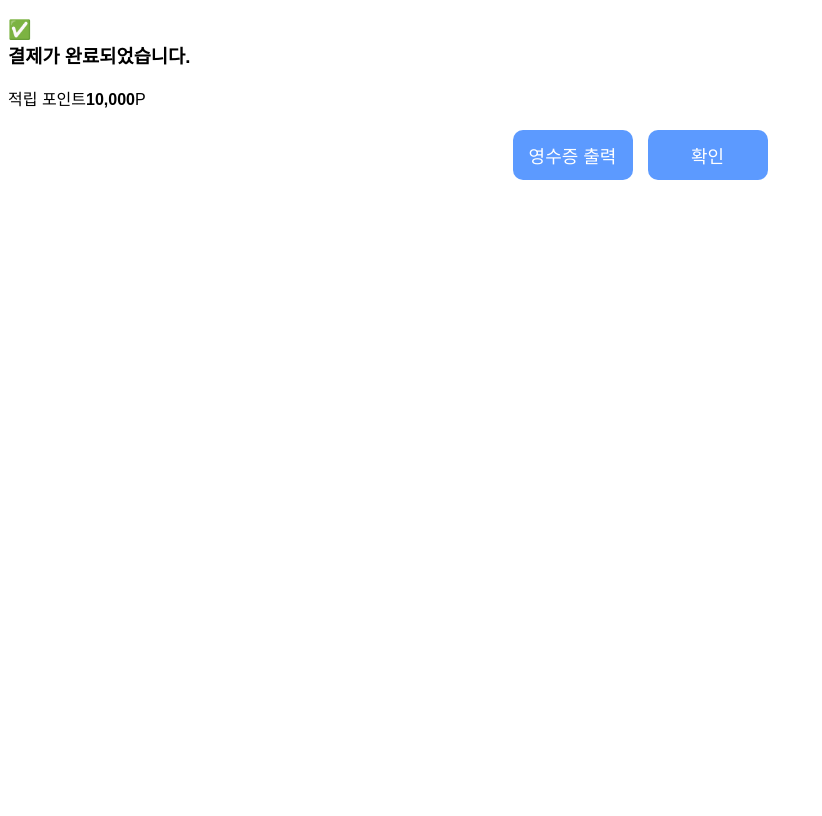
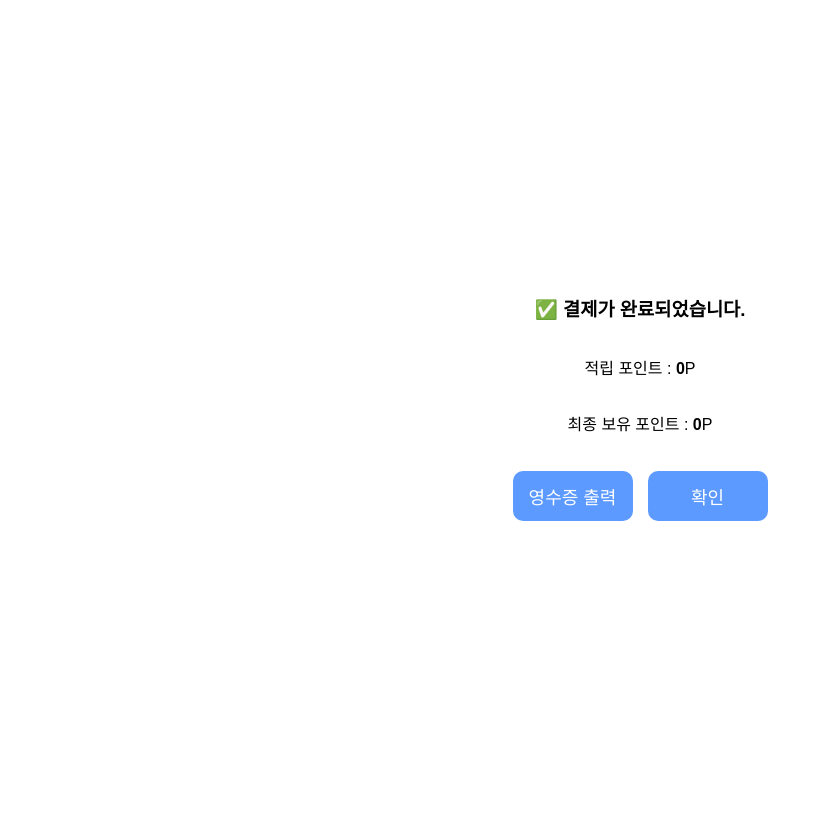
Before and after one commit to pladata-encore/DA36-final-web-BreadScanso-repo, a Django app: page /kiosk/payment_completed/ in a window 1280 px wide. Shown: the whole page, without its empty margins (0-822 px from the left). Before the commit the page ends 180 px from the top, so only its background shows below. Run offline with Django 5.2, Linux system fonts and the light colour scheme.

Commit message:
Update: kiosk 결제완료페이지 포인트 자동 노출(DB반영전,콘솔확인가능) #102

```diff
--- a/static/css/style.css
+++ b/static/css/style.css
@@ -673,7 +673,14 @@ body.kiosk-payment-completed .blue-button {
     color: white;
 }
 
-
+body.kiosk-payment-completed {
+    display: flex;
+    flex-direction: column; /* 세로 정렬 */
+    justify-content: center; /* 세로 중앙 정렬 */
+    align-items: center; /* 가로 중앙 정렬 */
+    height: 100vh; /* 전체 화면 높이 */
+    text-align: center; /* 텍스트 중앙 정렬 */
+}
 
 
 
--- /dev/null
+++ b/static/js/kiosk-paymentCompleted.js
@@ -0,0 +1,37 @@
+document.addEventListener("DOMContentLoaded", function () {
+    let earnedPointsElem = document.getElementById("earned_point"); // 적립된 포인트 요소
+    let finalPointElem = document.getElementById("final_point"); // 보유 포인트 요소
+
+    // 숫자 변환 함수 (쉼표 제거 후 정수 변환)
+    function parseNumber(text) {
+        return parseInt(text.replace(/,/g, ""), 10) || 0;
+    }
+
+    function updatePoints() {
+        const finalAmount = sessionStorage.getItem("final_amount");  // 최종 결제 금액 가져오기
+        const points = sessionStorage.getItem("points"); // 기존 보유 포인트 가져오기
+        const use_points = sessionStorage.getItem("use_points"); // 사용한 포인트 가져오기
+
+        console.log("최종 결제 금액:", finalAmount);
+        console.log("기존 보유 포인트:", points);
+        console.log("사용한 포인트:", use_points);
+
+        let remainingPoints = points - use_points;
+        console.log("사용후 남은 포인트:", remainingPoints);
+
+        let earnedPoints = 0;
+        if (finalAmount) {
+            earnedPoints = Math.floor(finalAmount * 0.05); // 적립 포인트 계산 (5%)
+            earnedPointsElem.textContent = earnedPoints.toLocaleString(); // 천 단위 쉼표 적용
+            console.log("적립된 포인트:", earnedPoints);
+        }
+
+        // 사용후 남은 포인트 + 적립 포인트 = 새로운 보유 포인트
+        let finalPoints = remainingPoints + earnedPoints;
+        finalPointElem.textContent = finalPoints.toLocaleString(); // 천 단위 쉼표 적용
+        console.log("최종 보유 포인트:", finalPoints);
+    }
+
+    // 페이지 로드 시 자동 업데이트
+    updatePoints();
+});
--- a/static/js/kiosk-paymentMethod.js
+++ b/static/js/kiosk-paymentMethod.js
@@ -20,6 +20,7 @@ document.addEventListener("DOMContentLoaded", function () {
 
         let finalAmount = Math.max(totalAmount - use_points, 0); // 음수 방지
         finalAmountElem.textContent = finalAmount.toLocaleString(); // 천 단위 쉼표 적용
+        sessionStorage.setItem("final_amount", finalAmount);
         console.log("최종 결제 금액:", finalAmount);  // 콘솔 확인
 
     }
--- a/templates/kiosk/kiosk_payment_completed.html
+++ b/templates/kiosk/kiosk_payment_completed.html
@@ -10,8 +10,9 @@
 </head>
 <body class="kiosk-payment-completed">
 
-    <h3 class="mb-3">✅<br>결제가 완료되었습니다.</h3>
-    <p>적립 포인트<strong id="point">10,000</strong>P</p>
+    <h3 class="mb-3">✅ 결제가 완료되었습니다.</h3>
+    <p>적립 포인트 : <strong id="earned_point">0</strong>P</p>
+    <p>최종 보유 포인트 : <strong id="final_point">0</strong>P</p>
 
 
     <div class="button-container">
@@ -21,7 +22,8 @@
         </a>
     </div>
 
-
+    <!-- JavaScript 파일 불러오기 -->
+    <script src="{% static 'js/kiosk-paymentCompleted.js' %}"></script>
 
 </body>
 
```
